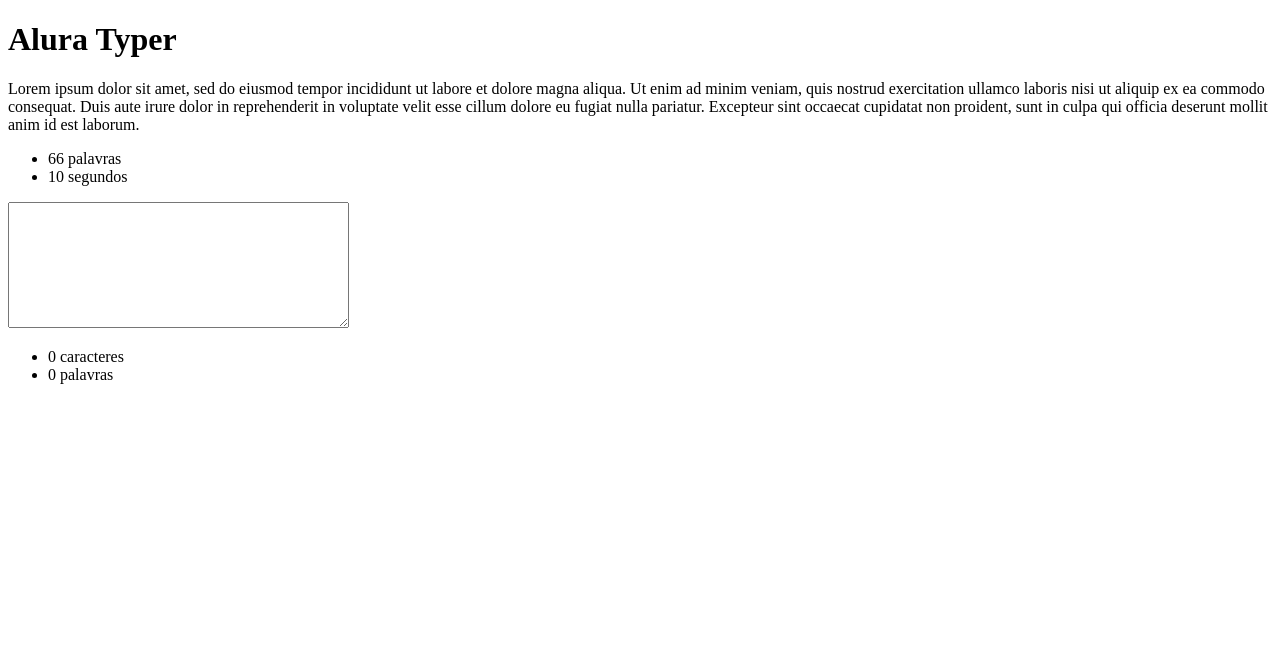
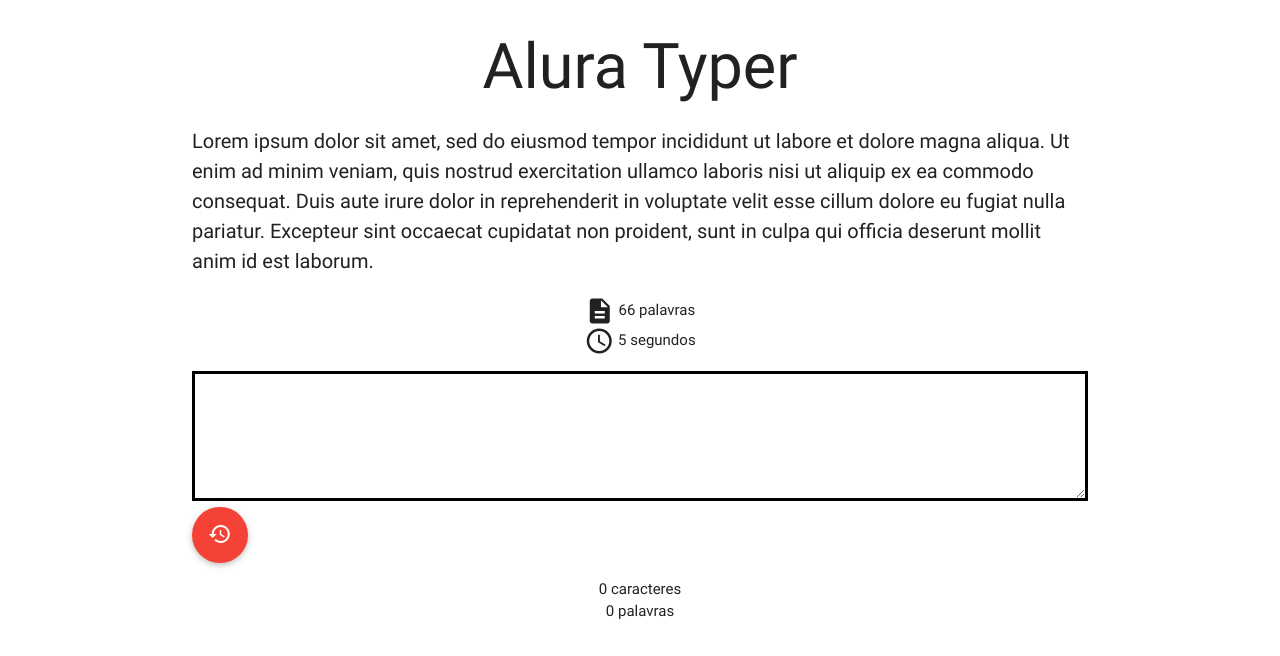
Before and after one commit to larasimmer/jQuery-Alura-typer, a plain HTML site: page public/principal.html in a window 1280 px wide. Drawn offline with Linux system fonts and the light colour scheme.

Commit message:
Implementação da reiniciação do jogo

```diff
--- a/public/css/estilos.css
+++ b/public/css/estilos.css
@@ -0,0 +1,26 @@
+.frase {
+    font-size: 20px;
+    text-align: left;
+}
+
+.campo-digitacao {
+    font-size: 20px;
+    height: 130px;
+    border: 3px solid black;
+}
+
+.campo-desabilitado {
+    background-color: lightgray;
+}
+
+.icones {
+    vertical-align: middle;
+}
+
+.digitacaoCorreta {
+    border: 3px solid green;
+}
+
+.digitacaoErrada {
+    border: 3px solid red;
+}
--- a/public/js/main.js
+++ b/public/js/main.js
@@ -1,29 +1,61 @@
-$(document).ready(function() {
-
     //VARIÁVEIS
 
     let frase = $(".frase").text();
     let quantidadeDePalavras = frase.split(" ").length;
     let tamanhoDaFrase = $("#palavras").text(quantidadeDePalavras);
     let campoDeDigitacao = $(".campo-digitacao");
-    let tempoRestante = $("#segundos").text();
+    let tempoInicial = $("#segundos").text();
+    let botaoReiniciar = $("#botao-reiniciar");
 
     //CHAMANDO FUNÇÕES
 
+    $(document).ready(function() {
+    iniciaContadores();
+    iniciaCronometro();
+    reiniciaJogo();
+});
+
+    //DECLARANDO FUNÇÕES
+
+    function iniciaContadores() {
         campoDeDigitacao.on("input", function() {
             let contadorDeCaracteres = $("#contador-caracteres").text(campoDeDigitacao.val().split("").length);
             let contadorDePalavras = $("#contador-palavras").text(campoDeDigitacao.val().split(/\S+/).length -1);
         });
+    }
 
+    function iniciaCronometro() {
+        let tempoRestante = $("#segundos").text();
         campoDeDigitacao.one("focus", function() {
+            botaoReiniciar.attr("disabled", true);
             cronometroId = setInterval(function() {
                 tempoRestante--;
                 $("#segundos").text(tempoRestante);
 
                 if (tempoRestante == 0) {
-                campoDeDigitacao.attr("disabled", "true");
+                    campoDeDigitacao.attr("disabled", true);
                     clearInterval(cronometroId);
+                    botaoReiniciar.attr("disabled", false);
+                    campoDeDigitacao.toggleClass("campo-desabilitado");
                 }
             },1000);
-    })
         });
+    }
+
+    function reiniciaJogo() {
+        botaoReiniciar.click(function() {
+            campoDeDigitacao.attr("disabled", false);
+            campoDeDigitacao.val("");
+            contadorDeCaracteres = $("#contador-caracteres").text("0");
+            contadorDePalavras = $("#contador-palavras").text("0");
+            $("#segundos").text(tempoInicial);
+            iniciaCronometro();
+            campoDeDigitacao.toggleClass("campo-desabilitado");
+        });
+    }
+
+    //function comparaFrases() {
+        //campoDeDigitacao,on("input", function() {
+
+        //})
+    //}
--- a/public/principal.html
+++ b/public/principal.html
@@ -2,22 +2,36 @@
 <html lang="pt-br">
     <head>
         <meta charset="UTF-8">
+        <link rel="stylesheet" href="css/libs/materialize.min.css">
+        <link href="https://fonts.googleapis.com/icon?family=Material+Icons" rel="stylesheet">
+        <link rel="stylesheet" href="css/estilos.css">
         <title>Alura Typer</title>
     </head>
     <body>
-        <h1>Alura Typer</h1>
-        <p class="frase">Lorem ipsum dolor sit amet, sed do eiusmod tempor incididunt ut labore et dolore magna aliqua. Ut enim ad minim veniam, quis nostrud exercitation ullamco laboris nisi ut aliquip ex ea commodo consequat. Duis aute irure dolor in reprehenderit in voluptate velit esse cillum dolore eu fugiat nulla pariatur. Excepteur sint occaecat cupidatat non proident, sunt in culpa qui officia deserunt mollit anim id est laborum.</p>
-        <ul class="informacoes">
-            <li><span id="palavras">30</span> palavras</li>
-            <li><span id="segundos">10</span> segundos</li>
+        <div class="container">
+            <h1 class="center">Alura Typer</h1>
+        <p class="frase center">Lorem ipsum dolor sit amet, sed do eiusmod tempor incididunt ut labore et dolore magna aliqua. Ut enim ad minim veniam, quis nostrud exercitation ullamco laboris nisi ut aliquip ex ea commodo consequat. Duis aute irure dolor in reprehenderit in voluptate velit esse cillum dolore eu fugiat nulla pariatur. Excepteur sint occaecat cupidatat non proident, sunt in culpa qui officia deserunt mollit anim id est laborum.</p>
+        <ul class="informacoes center">
+            <li>
+                <i class="small material-icons icones">description</i>
+                <span id="palavras">30</span> palavras</li>
+            <li>
+                <i class="small material-icons icones">access_time</i>
+                <span id="segundos">5</span> segundos</li>
         </ul>
 
         <textarea class="campo-digitacao" rows="8" cols="40"></textarea>
 
-        <ul>
+        <div class="botoes">
+            <a id="botao-reiniciar" class="btn-floating btn-large waves-effect waves-light red"><i class="material-icons">restore</i></a>
+        </div>
+
+        <ul class="center">
             <li><span id="contador-caracteres">0</span> caracteres</li>
             <li><span id="contador-palavras">0</span> palavras</li>
         </ul>
+        </div>
+
         <script src="js/jquery.js"></script>
         <script src="js/main.js"></script>
     </body>
```
Lines whose indentation alone changed are shown as unchanged.
